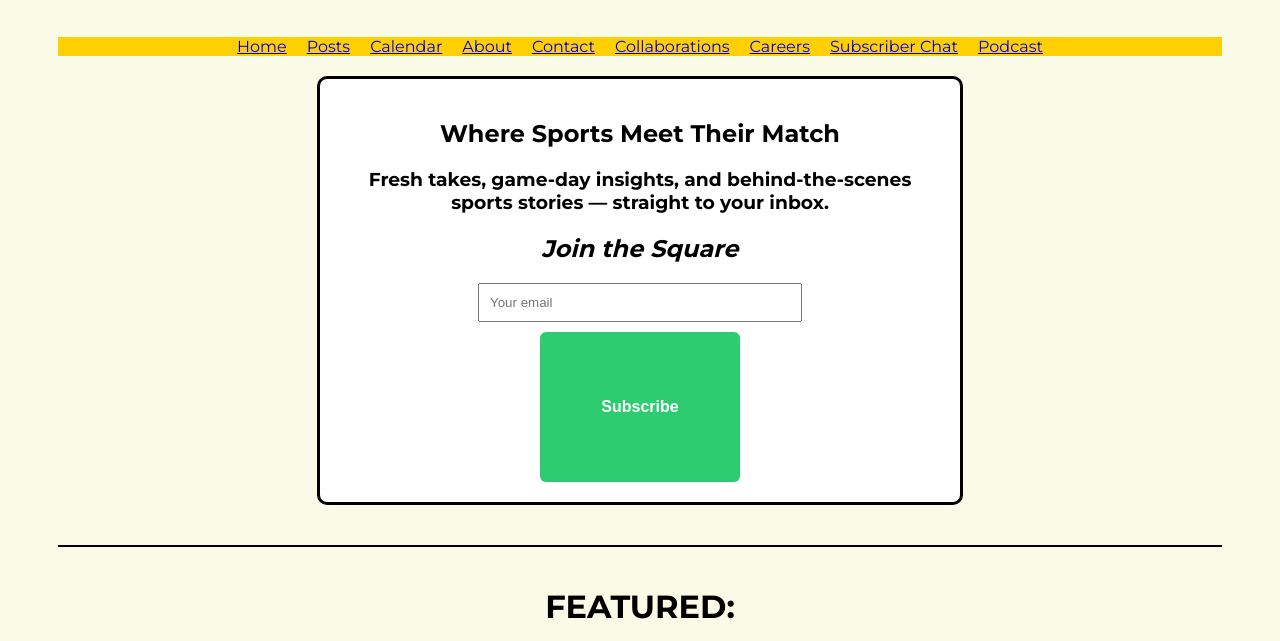
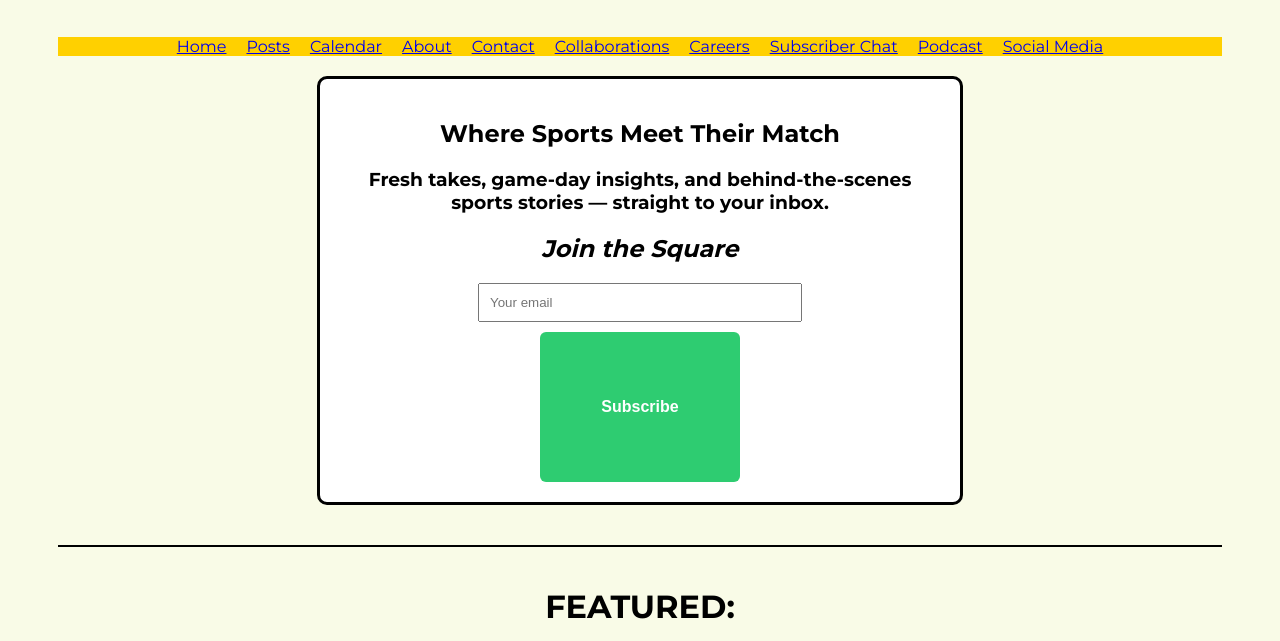
Before and after one commit to SportsSquare/sportssquare, a website: page frontend/index.html in a window 1280 px wide. Shown: the part 159-800 px from the top of the page. Drawn offline with Linux system fonts and the light colour scheme; no server answers.

Commit message:
Describe your changes

```diff
--- a/frontend/index.html
+++ b/frontend/index.html
@@ -383,6 +383,7 @@
       <li><a href="./careers.html">Careers</a></li>
       <li><a href="./subscriberchat.html">Subscriber Chat</a></li>
       <li><a href="./podcast.html">Podcast</a></li>
+      <li><a href="./social.html">Social Media</a></li>
     </ul>
   </nav>
 
```
Also changed, not shown: frontend/posts/so-long-pops.html (+1 -0 lines).
